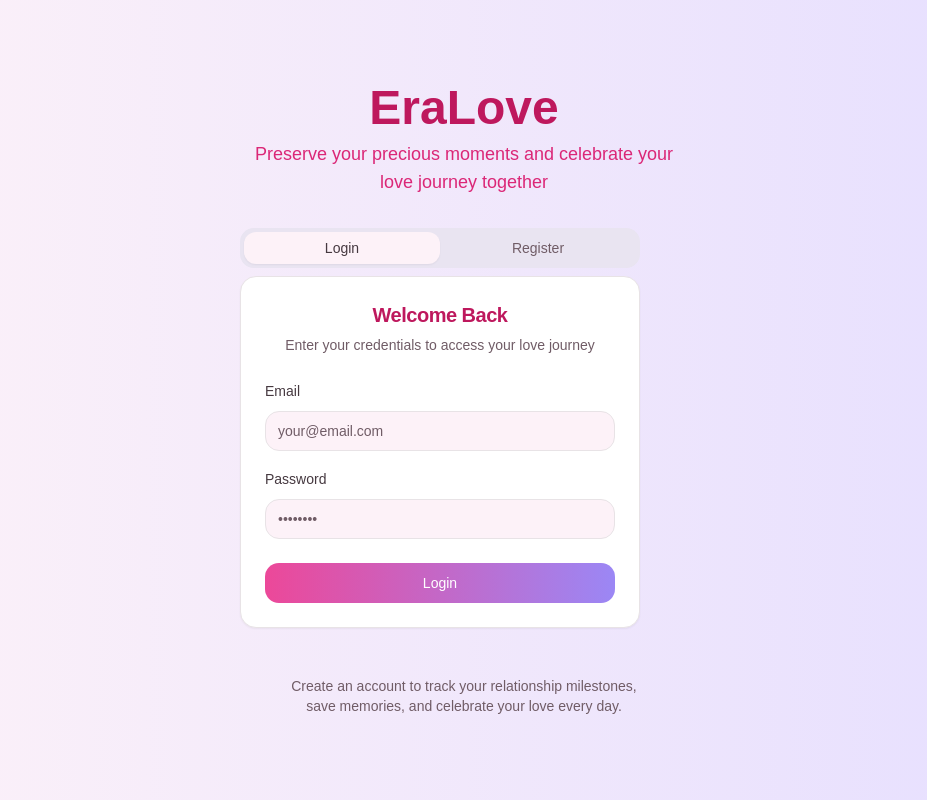
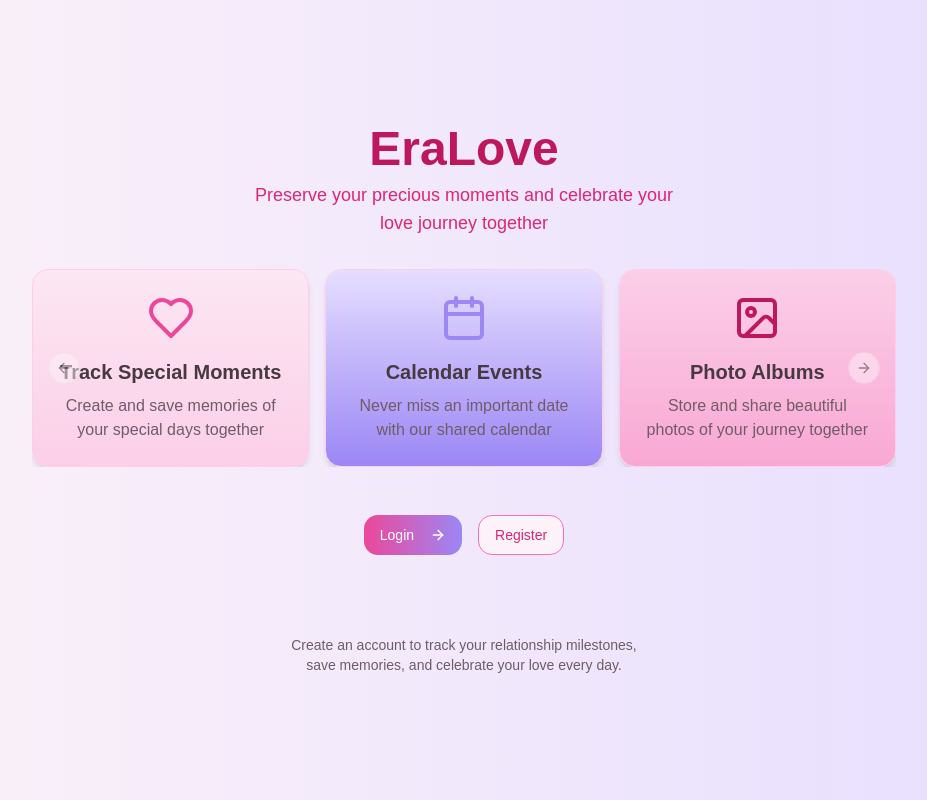
Before and after one commit to pvhop4dev/era-love-moments-keeper, a React (Vite) app: page / in a window 1280 px wide. Shown: the whole page, without its empty margins (176-1103 px from the left). Built offline with nearby package versions, Linux system fonts and the light colour scheme.

Commit message:
feat: Add carousel banners and auth display
Adds carousel banners to the homepage to introduce website features.
Displays login/register sections on click.

```diff
--- a/src/components/auth/AuthForm.tsx
+++ b/src/components/auth/AuthForm.tsx
@@ -1,3 +1,4 @@
+
 import React, { useState } from "react";
 import { useNavigate } from "react-router-dom";
 import { Button } from "@/components/ui/button";
@@ -28,7 +29,11 @@ interface User {
   createdAt: string;
 }
 
-const AuthForm = () => {
+interface AuthFormProps {
+  defaultTab?: "login" | "register";
+}
+
+const AuthForm = ({ defaultTab = "login" }: AuthFormProps) => {
   const { t } = useLanguage();
   const navigate = useNavigate();
   const [formData, setFormData] = useState<FormData>({
@@ -145,7 +150,7 @@ const AuthForm = () => {
   };
 
   return (
-    <Tabs defaultValue="login" className="w-[400px] max-w-full">
+    <Tabs defaultValue={defaultTab} className="w-[400px] max-w-full">
       <TabsList className="grid w-full grid-cols-2">
         <TabsTrigger value="login">Login</TabsTrigger>
         <TabsTrigger value="register">Register</TabsTrigger>
--- a/src/pages/Welcome.tsx
+++ b/src/pages/Welcome.tsx
@@ -1,10 +1,23 @@
 
+import { useState } from "react";
 import { useEffect } from "react";
 import AuthForm from "@/components/auth/AuthForm";
 import { useNavigate } from "react-router-dom";
+import { Button } from "@/components/ui/button";
+import {
+  Carousel,
+  CarouselContent,
+  CarouselItem,
+  CarouselNext,
+  CarouselPrevious
+} from "@/components/ui/carousel";
+import { useLanguage } from "@/contexts/LanguageContext";
+import { ArrowRight, Heart, Calendar, ImageIcon } from "lucide-react";
 
 const Welcome = () => {
+  const { t } = useLanguage();
   const navigate = useNavigate();
+  const [showAuthForm, setShowAuthForm] = useState<"login" | "register" | null>(null);
 
   useEffect(() => {
     // Check if user is already logged in
@@ -13,6 +26,31 @@ const Welcome = () => {
       navigate("/dashboard");
     }
   }, [navigate]);
+
+  const features = [
+    {
+      title: "Track Special Moments",
+      description: "Create and save memories of your special days together",
+      icon: <Heart className="h-12 w-12 text-love-500 mb-4" />,
+      color: "from-love-100 to-love-200"
+    },
+    {
+      title: "Calendar Events",
+      description: "Never miss an important date with our shared calendar",
+      icon: <Calendar className="h-12 w-12 text-couple mb-4" />,
+      color: "from-couple-light to-couple"
+    },
+    {
+      title: "Photo Albums",
+      description: "Store and share beautiful photos of your journey together",
+      icon: <ImageIcon className="h-12 w-12 text-love-700 mb-4" />,
+      color: "from-love-200 to-love-300"
+    }
+  ];
+
+  const handleAuthClick = (type: "login" | "register") => {
+    setShowAuthForm(type);
+  };
 
   return (
     <div className="min-h-screen flex flex-col items-center justify-center bg-gradient-to-r from-love-50 to-couple-light">
@@ -25,9 +63,63 @@ const Welcome = () => {
         </p>
       </div>
 
-      <div className="w-full max-w-md">
-        <AuthForm />
-      </div>
+      {!showAuthForm ? (
+        <>
+          <div className="w-full max-w-4xl mb-8 px-4">
+            <Carousel
+              className="w-full"
+              opts={{
+                align: "center",
+                loop: true
+              }}
+            >
+              <CarouselContent>
+                {features.map((feature, index) => (
+                  <CarouselItem key={index} className="md:basis-1/2 lg:basis-1/3">
+                    <div className={`love-card h-full flex flex-col items-center text-center p-6 bg-gradient-to-b ${feature.color}`}>
+                      {feature.icon}
+                      <h3 className="text-xl font-semibold mb-2">{feature.title}</h3>
+                      <p className="text-muted-foreground">{feature.description}</p>
+                    </div>
+                  </CarouselItem>
+                ))}
+              </CarouselContent>
+              <CarouselPrevious className="left-1 sm:left-4" />
+              <CarouselNext className="right-1 sm:right-4" />
+            </Carousel>
+          </div>
+
+          <div className="flex gap-4 mt-4 mb-8">
+            <Button
+              onClick={() => handleAuthClick("login")}
+              className="love-button"
+            >
+              Login
+              <ArrowRight className="ml-2 h-4 w-4" />
+            </Button>
+            <Button
+              onClick={() => handleAuthClick("register")}
+              variant="outline"
+              className="border-love-400 text-love-600 hover:bg-love-50"
+            >
+              Register
+            </Button>
+          </div>
+        </>
+      ) : (
+        <>
+          <div className="w-full max-w-md">
+            <AuthForm defaultTab={showAuthForm} />
+          </div>
+          <Button
+            variant="link"
+            onClick={() => setShowAuthForm(null)}
+            className="mt-4 text-love-600"
+          >
+            Back to Home
+          </Button>
+        </>
+      )}
 
       <div className="mt-12 text-center text-sm text-muted-foreground">
         <p>Create an account to track your relationship milestones,</p>
```
